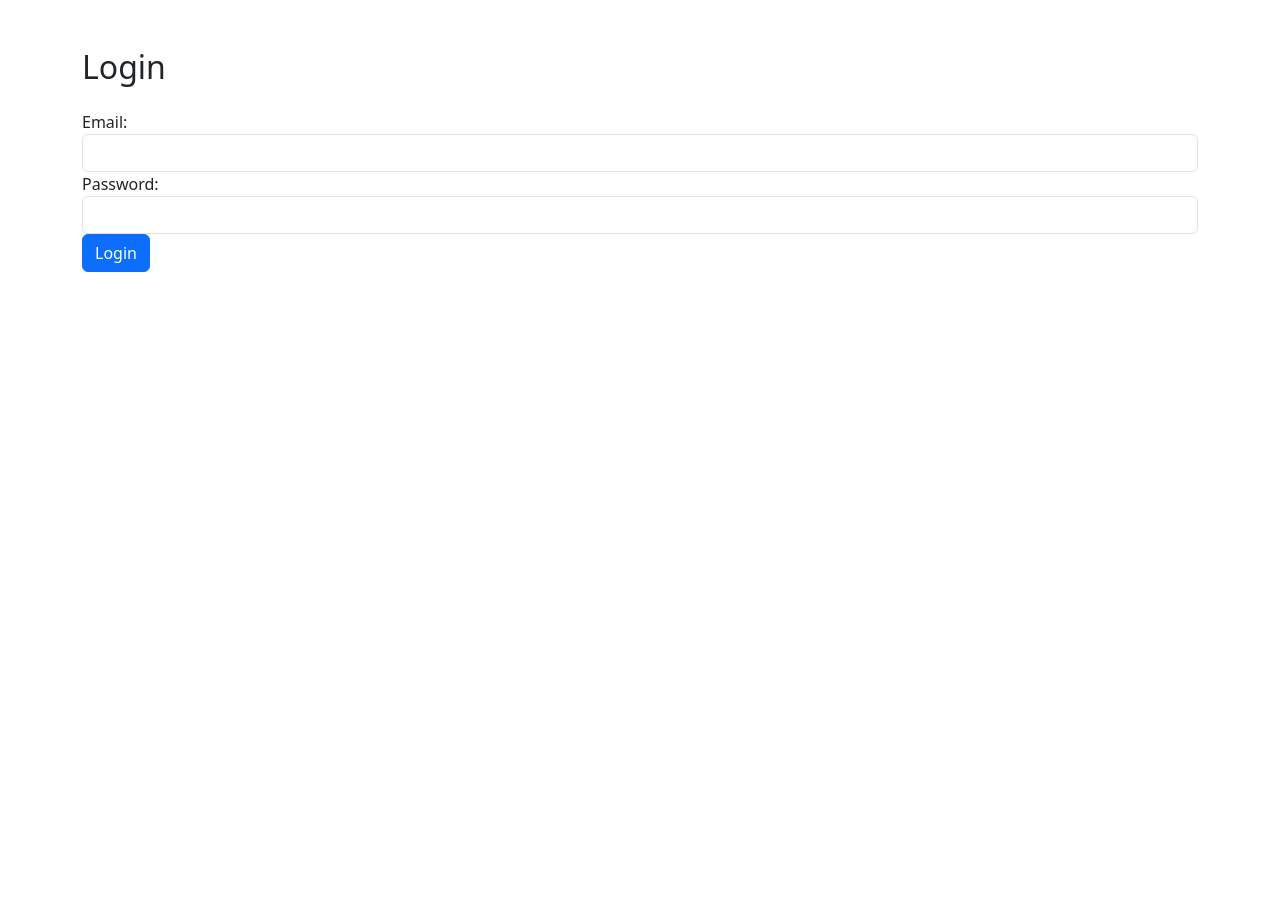
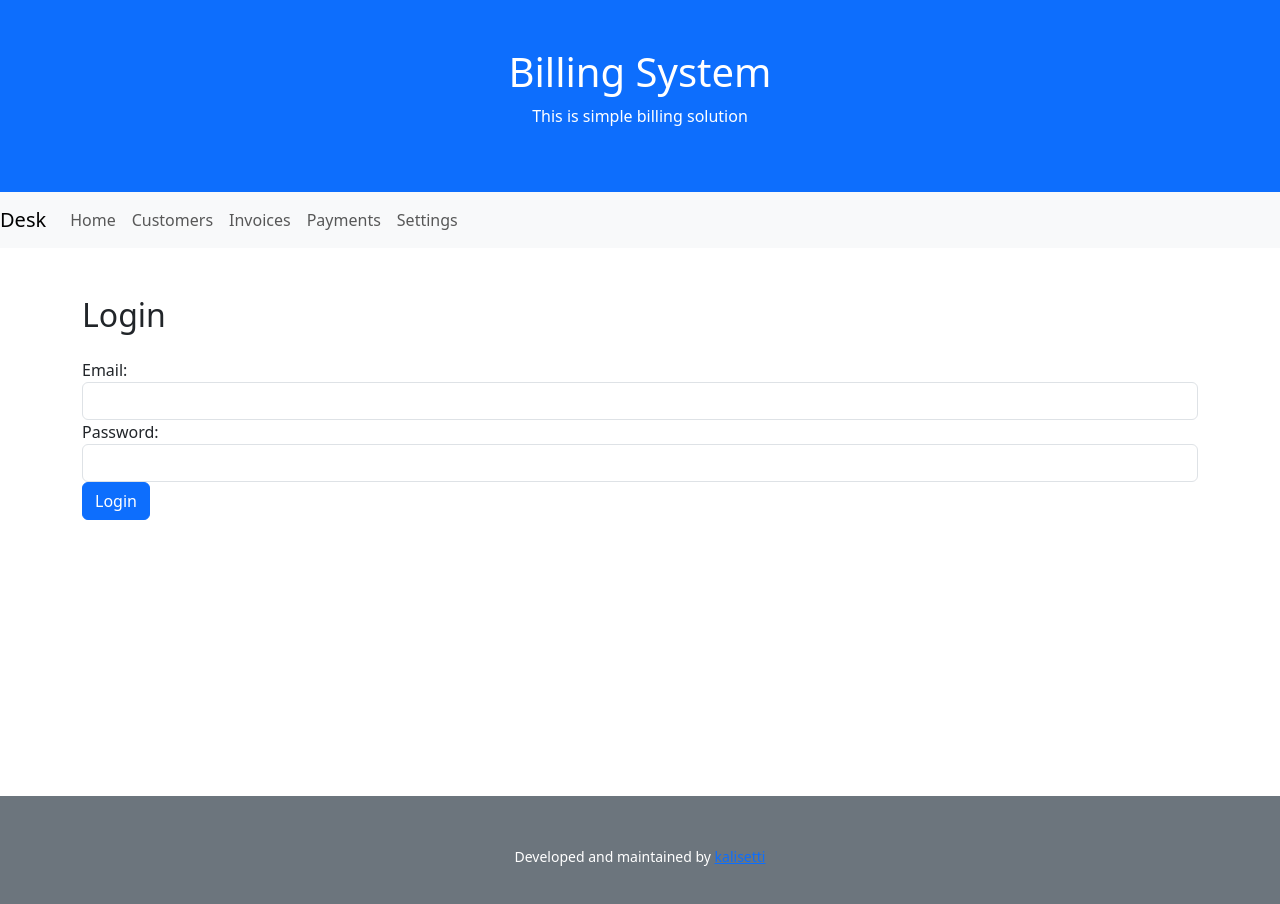
Before and after one commit to kalisetti/billing, a Vue app: page /login in a window 1280 px wide. Shown: the top 904 px of the page. Before the commit the page ends 800 px from the top, so only its background shows below. Built offline with nearby package versions, Linux system fonts and the light colour scheme; no server answers.

Commit message:
add src/pages/BasePage.vue

```diff
--- a/src/App.vue
+++ b/src/App.vue
@@ -1,26 +1,16 @@
 <template>
   <div>
-    <!-- <h1>User Login and Registration</h1>
-    <router-link to="/login">Login</router-link> |
-    <router-link to="/register">Register</router-link>
-    <router-view></router-view> -->
-    <header>
-      <router-view name="header"></router-view>
-    </header>
-    <main>
-      <router-view></router-view>
-    </main>
-    <footer>
-      <router-view name="footer"></router-view>
-    </footer>
+    <base-page></base-page>
   </div>
 </template>
 
 <script>
 import axios from "axios";
+import BasePage from './pages/BasePage.vue';
 
 export default {
   name: "App",
+  components: { BasePage },
   created() {
     console.log('App.vue: created step1...');
     this.checkAuthentication();
@@ -68,9 +58,3 @@ export default {
   }
 };
 </script>
-
-<style scoped>
-/* h1 {
-  text-align: center;
-} */
-</style>
--- /dev/null
+++ b/src/pages/BasePage.vue
@@ -0,0 +1,31 @@
+<template>
+    <div>
+        <header>
+            <page-header></page-header>
+            <nav-bar></nav-bar>
+        </header>
+        <main>
+            <router-view id="main"></router-view>
+        </main>
+        <footer>
+            <page-footer></page-footer>
+        </footer>
+    </div>
+</template>
+
+<script>
+import PageHeader from './PageHeader.vue';
+import PageFooter from './PageFooter.vue';
+import NavBar from '../components/nav/NavBar.vue';
+
+export default {
+    name: "BasePage",
+    components: { PageHeader, PageFooter, NavBar },
+};
+</script>
+
+<style scoped>
+main {
+    min-height: 500px;
+}
+</style>
--- a/src/pages/PageFooter.vue
+++ b/src/pages/PageFooter.vue
@@ -1,7 +1,7 @@
 <template>
-    <div>
-        <h1>Page Footer</h1>
-    </div>
+  <div class="container-fluid p-5 bg-secondary text-white text-center">
+    <small class="mt-3 mb-3">Developed and maintained by <a href="https://github.com/kalisetti">kalisetti</a></small>
+  </div>
 </template>
 
 <script>
--- a/src/pages/PageHeader.vue
+++ b/src/pages/PageHeader.vue
@@ -1,46 +1,7 @@
 <template>
-  <div>
-    <nav class="navbar navbar-expand-lg navbar-light bg-light">
-      <a class="navbar-brand" href="#">Desk</a>
-      <button
-        class="navbar-toggler"
-        type="button"
-        data-toggle="collapse"
-        data-target="#navbarNav"
-        aria-controls="navbarNav"
-        aria-expanded="false"
-        aria-label="Toggle navigation"
-      >
-        <span class="navbar-toggler-icon"></span>
-      </button>
-      <div class="collapse navbar-collapse" id="navbarNav">
-        <ul class="navbar-nav">
-          <li class="nav-item">
-            <router-link class="nav-link" to="/desk">Home</router-link>
-          </li>
-          <li class="nav-item">
-            <router-link class="nav-link" to="/desk/customers"
-              >Customers</router-link
-            >
-          </li>
-          <li class="nav-item">
-            <router-link class="nav-link" to="/desk/invoices"
-              >Invoices</router-link
-            >
-          </li>
-          <li class="nav-item">
-            <router-link class="nav-link" to="/desk/payments"
-              >Payments</router-link
-            >
-          </li>
-          <li class="nav-item">
-            <router-link class="nav-link" to="/desk/settings"
-              >Settings</router-link
-            >
-          </li>
-        </ul>
-      </div>
-    </nav>
+  <div class="container-fluid p-5 bg-primary text-white text-center">
+    <h1>Billing System</h1>
+    <p>This is simple billing solution</p>
   </div>
 </template>
 
@@ -49,9 +10,3 @@ export default {
   name: "PageHeader",
 };
 </script>
-
-<style scoped>
-nav {
-  margin-bottom: 20px;
-}
-</style>
```
Also changed, not shown: src/router.js (+5 -8 lines).
